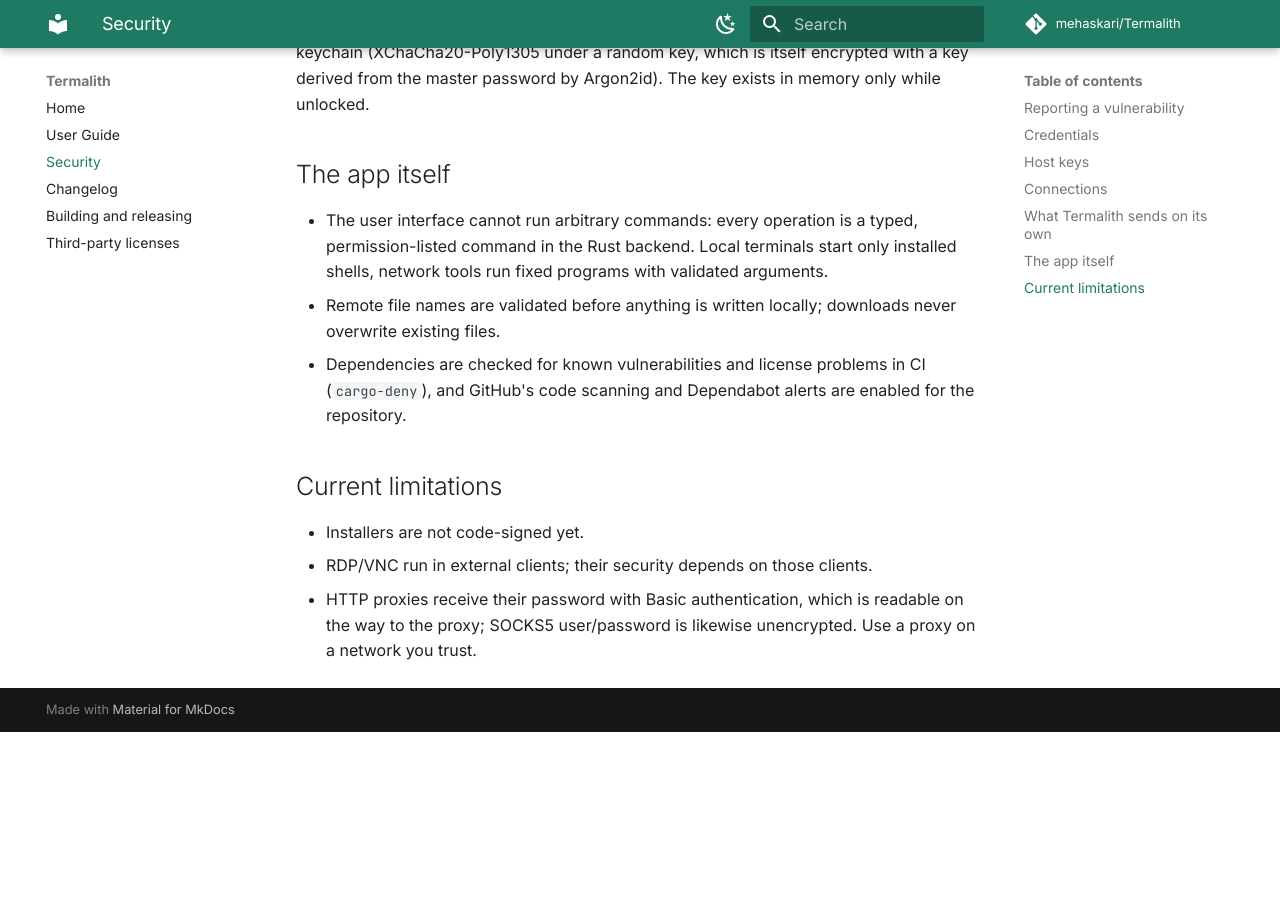
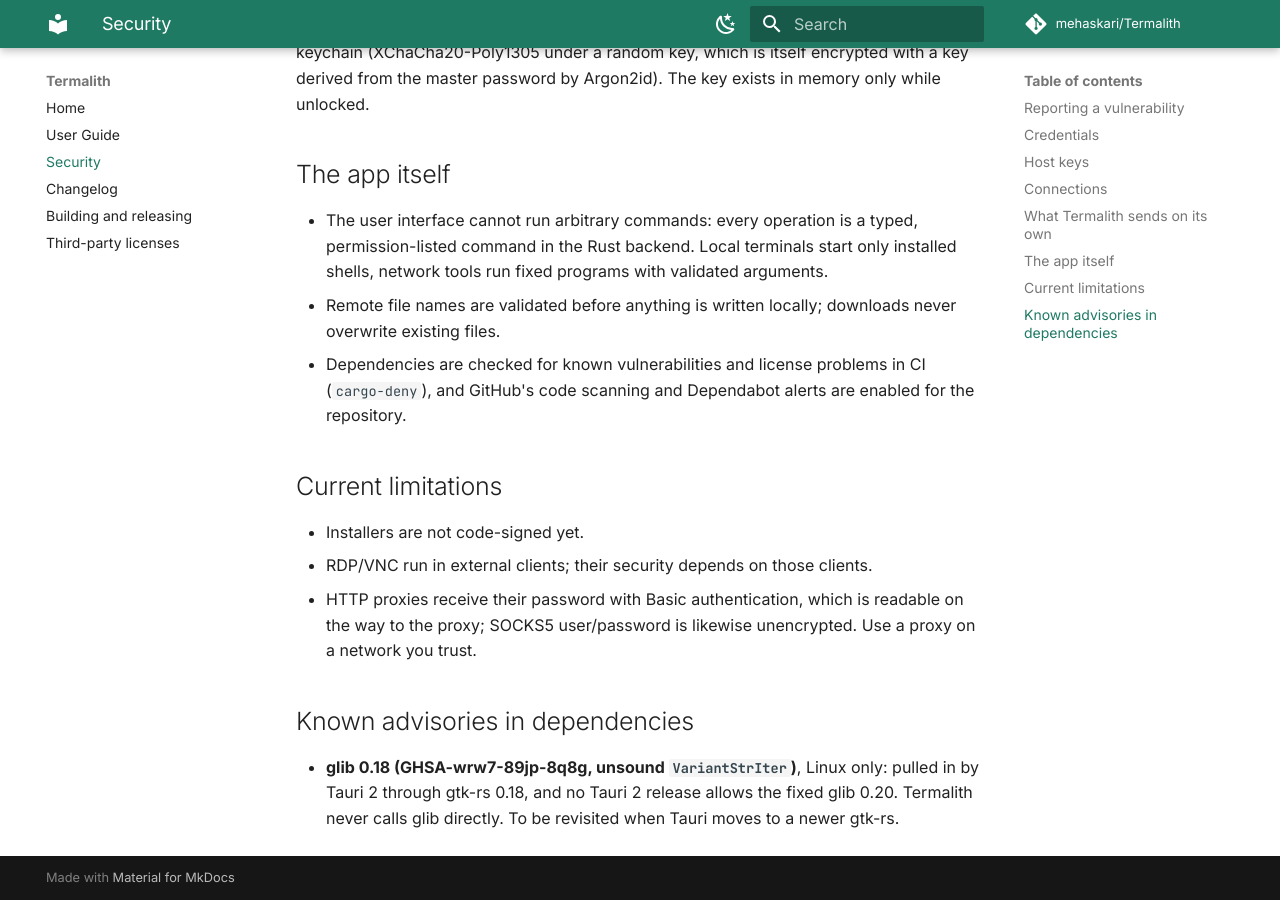
Before and after one commit to mehaskari/Termalith, an MkDocs documentation site: the page built from website/docs/security.md, in a window 1280 px wide and 900 px high, scrolled down 1754 px. Built offline with MkDocs 1.6.1 and Material for MkDocs 9.7.7, drawn with Linux system fonts in a browser that asks for light colours; comment, search, counter and statistics services are not loaded; before the commit the page ends 2486 px from its top, so only the background shows below that.

Commit message:
Security page: record the accepted glib advisory
Co-Authored-By: Claude Opus 5.5 <noreply@anthropic.com>

```diff
--- a/website/docs/security.md
+++ b/website/docs/security.md
@@ -89,3 +89,10 @@ Argon2id). The key exists in memory only while unlocked.
 - HTTP proxies receive their password with Basic authentication, which is
   readable on the way to the proxy; SOCKS5 user/password is likewise
   unencrypted. Use a proxy on a network you trust.
+
+## Known advisories in dependencies
+
+- **glib 0.18 (GHSA-wrw7-89jp-8q8g, unsound `VariantStrIter`)**, Linux only:
+  pulled in by Tauri 2 through gtk-rs 0.18, and no Tauri 2 release allows
+  the fixed glib 0.20. Termalith never calls glib directly. To be revisited
+  when Tauri moves to a newer gtk-rs.
```
